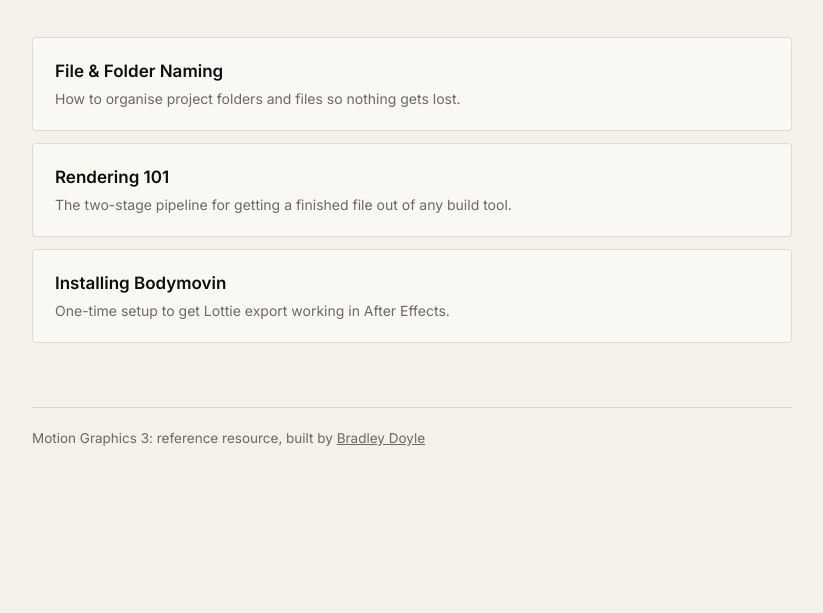
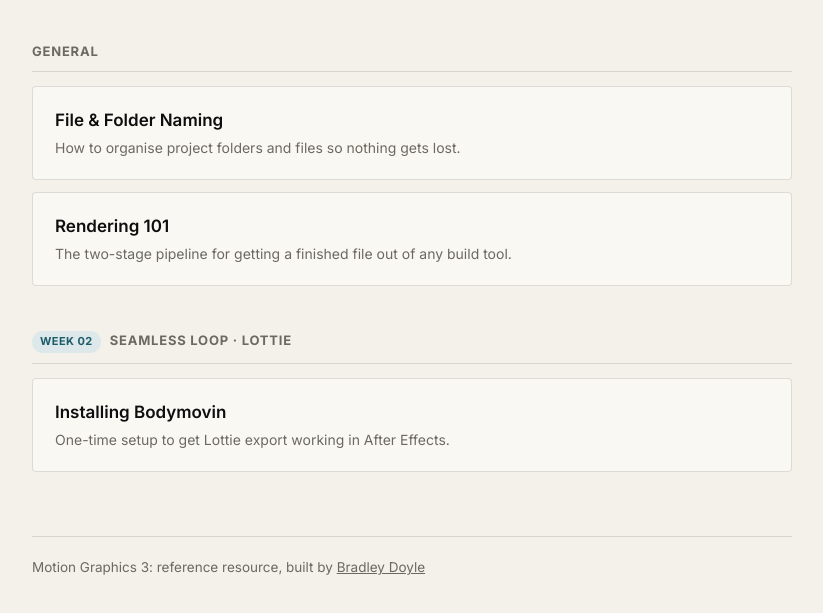
Before and after one commit to bradley-doyle-hub/mg3-resources, a plain HTML site: page index.html in a window 1280 px wide. Shown: the part 223-836 px from the top of the page, without its empty margins (228-1051 px from the left). Before the commit the page ends 800 px from the top, so only its background shows below. Drawn offline with Linux system fonts and the light colour scheme.

Commit message:
Add homepage sections: General vs Week 02 (Lottie)

```diff
--- a/index.html
+++ b/index.html
@@ -35,7 +35,20 @@
   .eyebrow::before{ content:""; width:7px; height:7px; border-radius:2px; background:var(--accent); display:inline-block; }
   h1{ font-size:clamp(28px,5vw,38px); margin:0 0 14px; }
   .lede{ font-size:17px; color:var(--muted); max-width:56ch; margin:0 0 8px; }
-  .list{ margin-top:40px; display:grid; gap:12px; }
+
+  .resource-section{ margin-top:44px; }
+  .section-label{
+    font-family:'Inter', sans-serif; font-size:13px; font-weight:700; letter-spacing:0.06em;
+    text-transform:uppercase; color:var(--muted); margin:0 0 14px; padding-bottom:10px;
+    border-bottom:1px solid var(--border);
+  }
+  .section-label .tag{
+    display:inline-flex; align-items:center; margin-right:9px; padding:2px 8px 3px;
+    border-radius:999px; background:var(--accent-soft); color:var(--accent);
+    font-size:11px; letter-spacing:0.04em;
+  }
+
+  .list{ display:grid; gap:12px; }
   a.card{
     display:block; background:var(--surface); border:1px solid var(--border); border-radius:4px;
     padding:20px 22px; text-decoration:none; color:var(--text);
@@ -56,6 +69,8 @@
   <h1>Student Resources</h1>
   <p class="lede">Reference guides for this course. Software-agnostic where possible, so they still hold up after the semester.</p>
 
+  <div class="resource-section">
+    <h2 class="section-label">General</h2>
     <div class="list">
       <a class="card" href="guides/file-folder-naming.html">
         <div class="name">File &amp; Folder Naming</div>
@@ -65,10 +80,17 @@
         <div class="name">Rendering 101</div>
         <div class="desc">The two-stage pipeline for getting a finished file out of any build tool.</div>
       </a>
+    </div>
+  </div>
+
+  <div class="resource-section">
+    <h2 class="section-label"><span class="tag">Week 02</span>Seamless Loop &middot; Lottie</h2>
+    <div class="list">
       <a class="card" href="guides/installing-bodymovin.html">
         <div class="name">Installing Bodymovin</div>
         <div class="desc">One-time setup to get Lottie export working in After Effects.</div>
       </a>
+    </div>
   </div>
 
   <footer>Motion Graphics 3: reference resource, built by <a href="https://bradleydoyle.ca">Bradley Doyle</a></footer>
```
Lines whose indentation alone changed are shown as unchanged.
